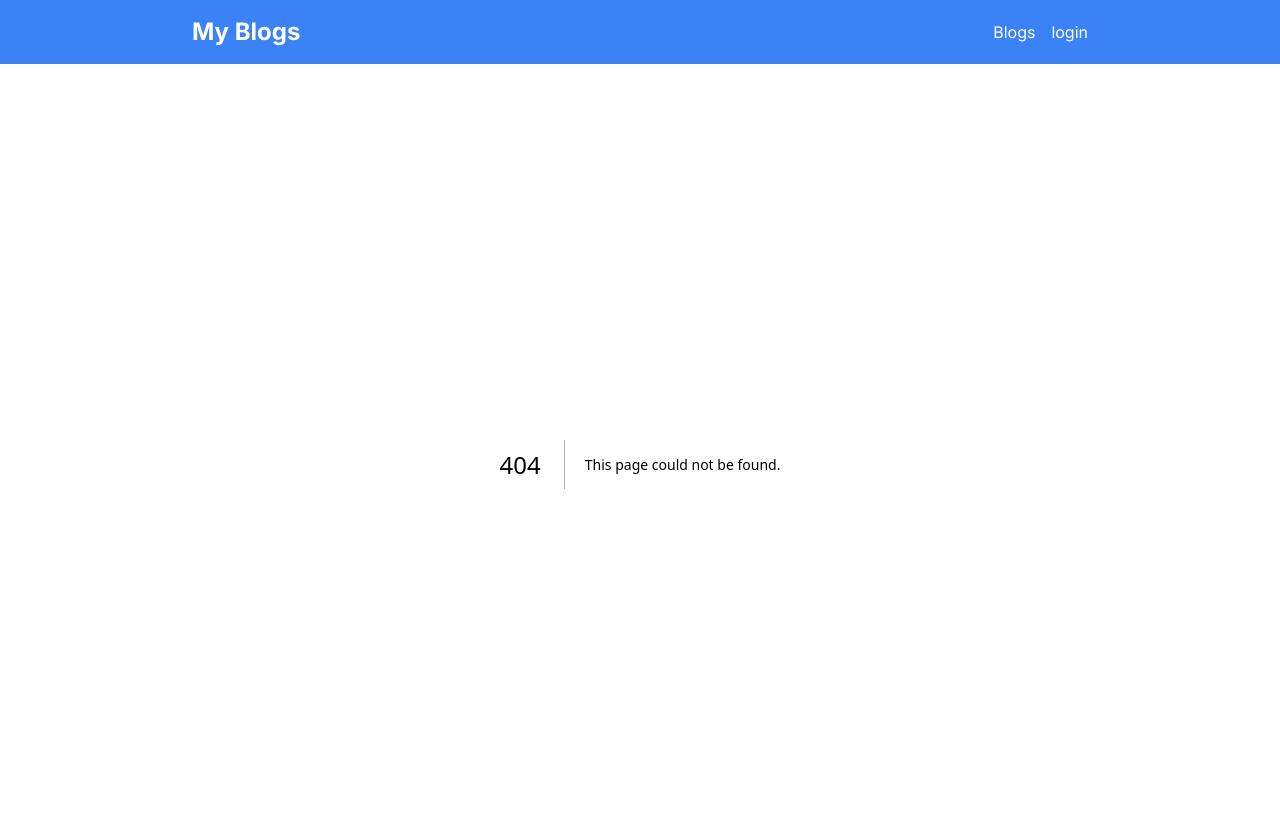
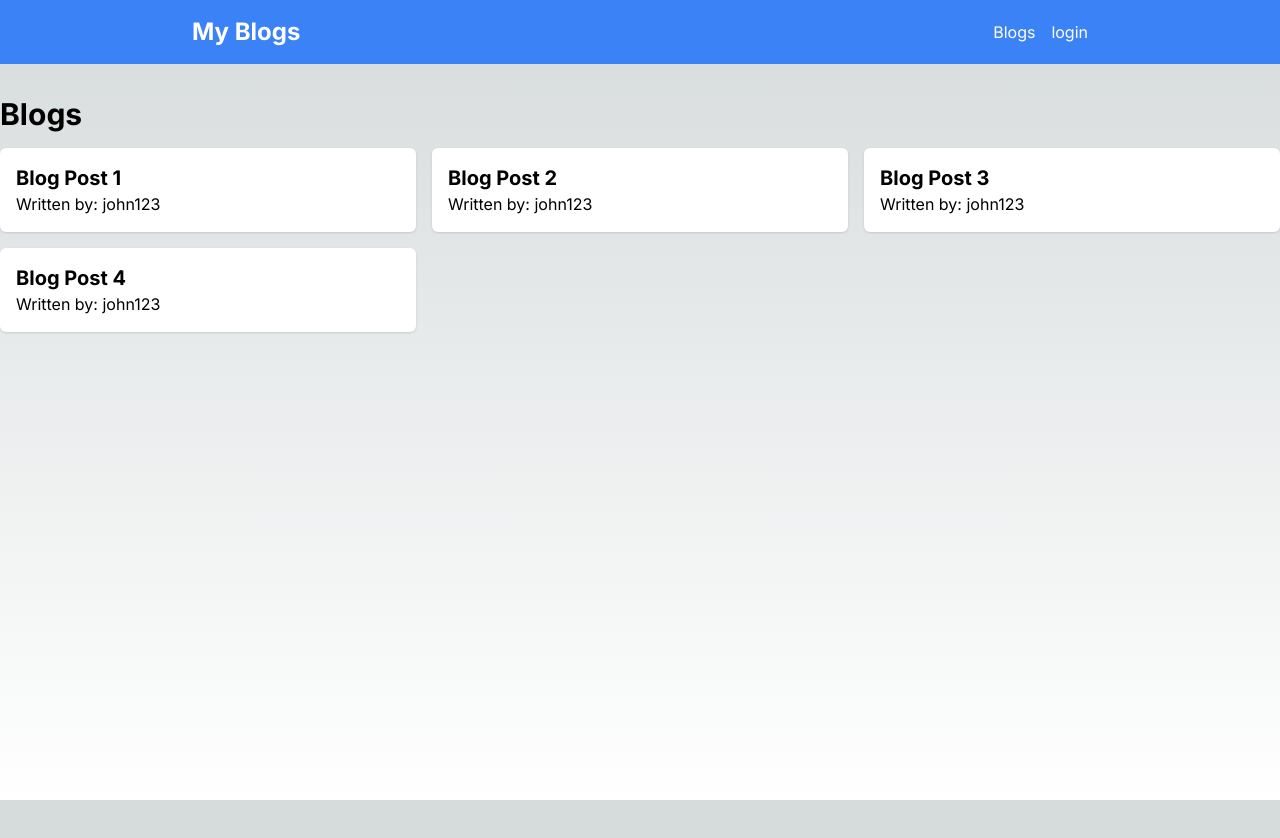
Before and after one commit to Michila0/LearnPrisma-BlogApp, a Next.js app: page /blogs in a window 1280 px wide. Before the commit this address had no page. Shown: the top 838 px of the page. After the commit the page ends 800 px from the top, so only its background shows below. Built offline with nearby package versions, Linux system fonts and the light colour scheme.

Commit message:
feat: create the blogs page

```diff
--- /dev/null
+++ b/src/app/blogs/page.tsx
@@ -0,0 +1,19 @@
+import {posts} from "@/data/posts";
+import Link from "next/link";
+
+const BlogsPage = () => {
+    return (
+        <div className='mx-w-4xl mx-auto py-8'>
+            <h1 className='text-3xl font-bold mb-4'>Blogs</h1>
+            <div className='grid grid-cols-1 sm:grid-cols-2 md:grid-cols-3 gap-4'>
+                {posts.map((post) => (
+                    <Link key={post.id} href={`/blogs/${post.id}`} className='bg-white p-4 rounded-md shadow'>
+                        <h2 className='text-xl font-bold'>{post.title}</h2>
+                        <p>Written by: {post.username}</p>
+                    </Link>
+                ))}
+            </div>
+        </div>
+    );
+};
+export default BlogsPage;
--- a/src/app/globals.css
+++ b/src/app/globals.css
@@ -17,6 +17,7 @@
 }
 
 body {
+  height: 100vh;
   color: rgb(var(--foreground-rgb));
   background: linear-gradient(
       to bottom,
--- a/src/app/page.tsx
+++ b/src/app/page.tsx
@@ -1,9 +1,10 @@
 import FormNewPost from "@/components/form-new-post";
+import BlogsPage from "@/app/blogs/page";
 
 export default function Home() {
   return (
     <main className='max-w-4xl mx-auto my-5'>
-      <FormNewPost/>
+        <FormNewPost/>
     </main>
   );
 }
--- /dev/null
+++ b/src/data/posts.ts
@@ -0,0 +1,26 @@
+export const posts = [
+    {
+        id: 1,
+        title: 'Blog Post 1',
+        content: 'this is content post',
+        username: 'john123',
+    },
+    {
+        id: 2,
+        title: 'Blog Post 2',
+        content: 'this is content post',
+        username: 'john123',
+    },
+    {
+        id: 3,
+        title: 'Blog Post 3',
+        content: 'this is content post',
+        username: 'john123',
+    },
+    {
+        id: 4,
+        title: 'Blog Post 4',
+        content: 'this is content post',
+        username: 'john123',
+    },
+];
```
